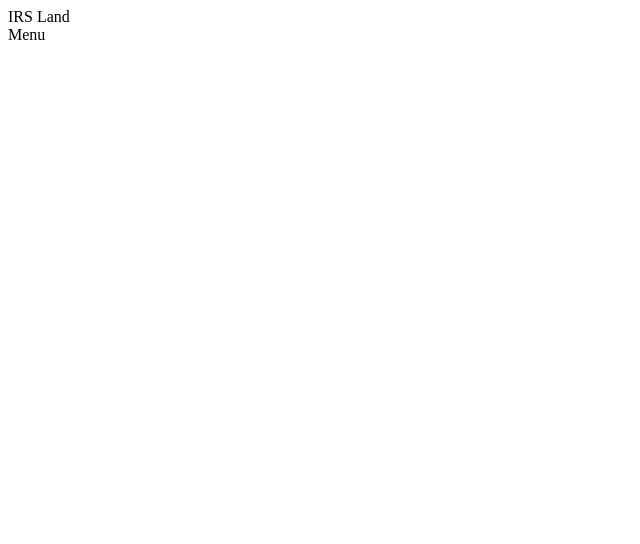
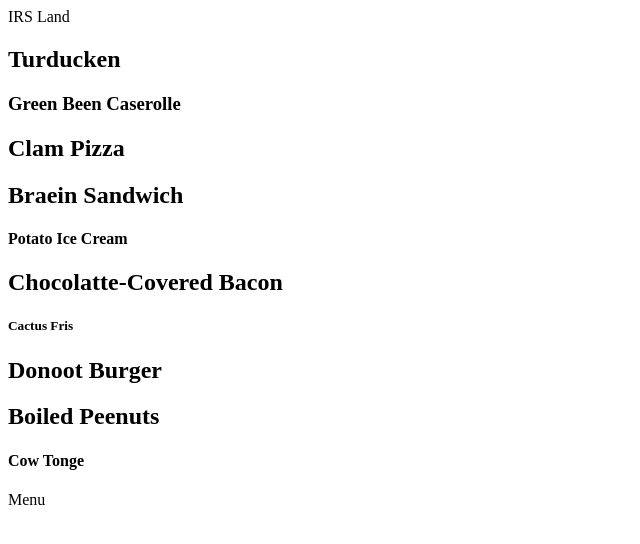
Before and after one commit to nss-daytime-cohort-63/Worldsworsewebsite_team4, a plain HTML site: page index.html in a window 1280 px wide. Shown: the whole page, without its empty margins (0-640 px from the left). Drawn offline with Linux system fonts and the light colour scheme.

Commit message:
foods h tags added

```diff
--- a/index.html
+++ b/index.html
@@ -14,7 +14,18 @@
 
     <article class="characters"></article>
 
-    <article class="foods"></article>
+    <article class="foods">
+        <h1>Turducken</h1>
+        <h3>Green Been Caserolle</h3>
+        <h1>Clam Pizza</h1>
+        <h2>Braein Sandwich</h2>
+        <h4>Potato Ice Cream</h4>
+        <h1>Chocolatte-Covered Bacon</h1>
+        <h5>Cactus Fris</h5>
+        <h2>Donoot Burger</h2>
+        <h1>Boiled Peenuts</h1>
+        <h4>Cow Tonge</h1>
+    </article>
 
     <article class=""></article>
 
```
